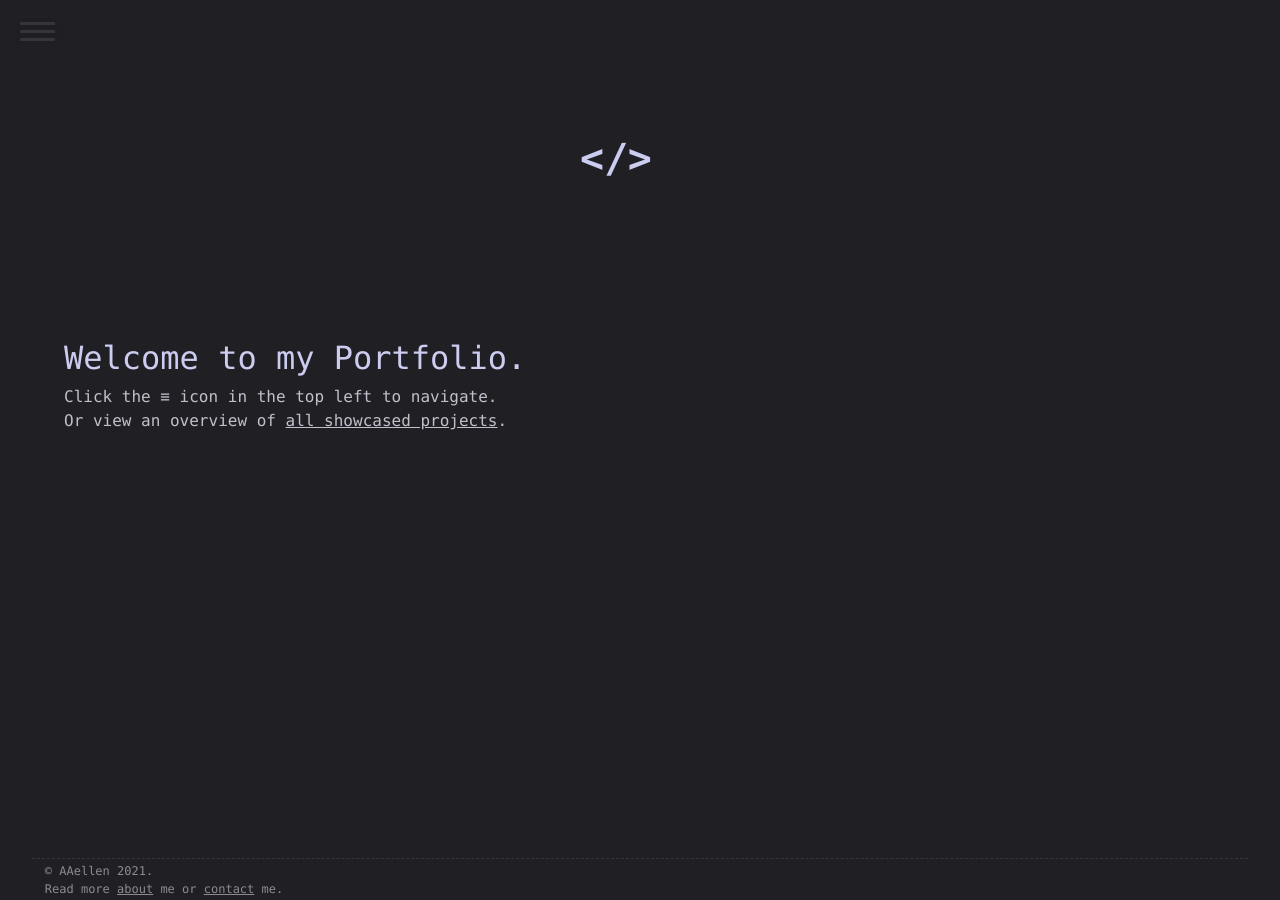
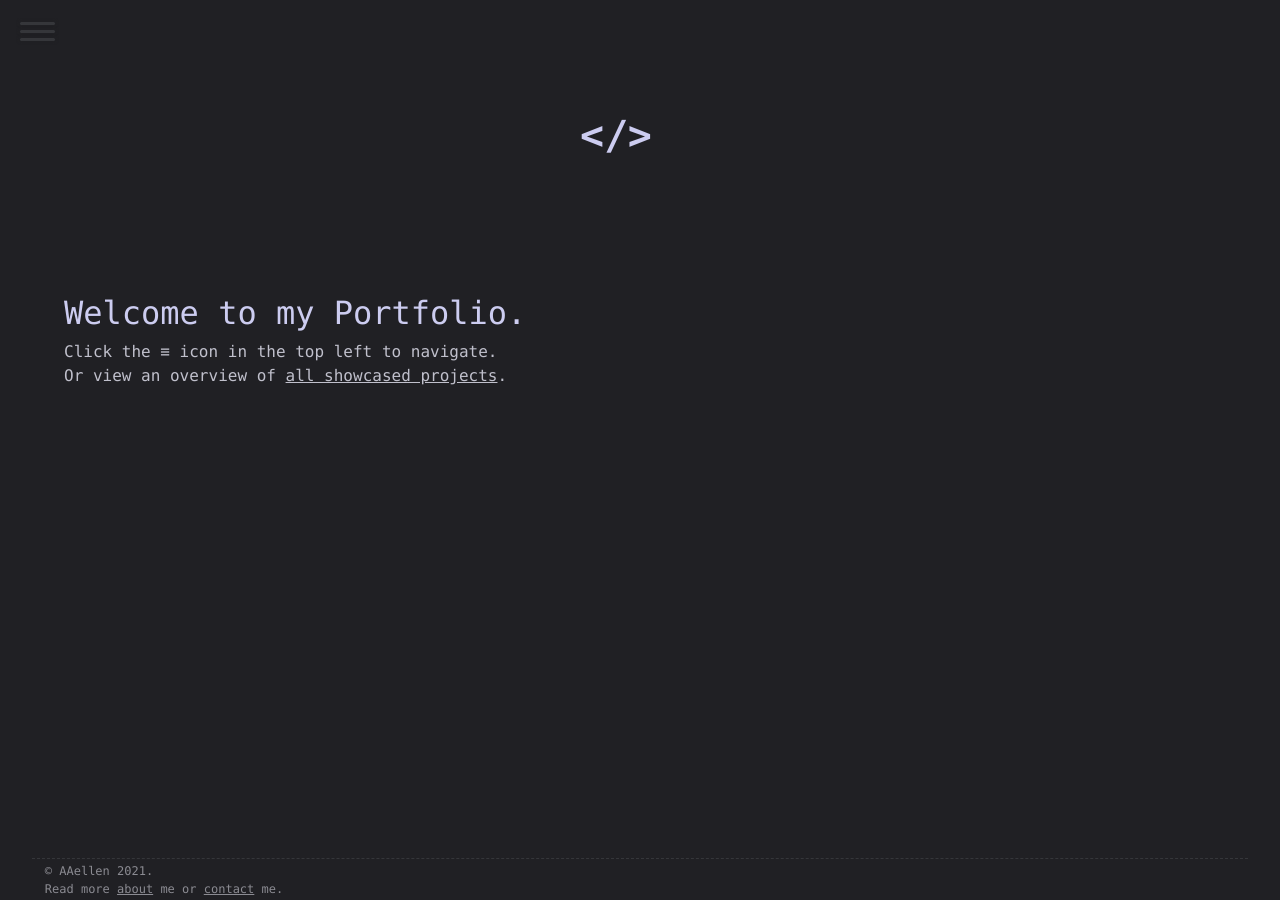
Before and after one commit to AAellen/AAellen.github.io, a Jekyll site: the page built from index.html, in a window 1280 px wide. Built offline with Jekyll 4.4.1, drawn with Linux system fonts in a browser that asks for light colours; nearby versions of some CDN libraries.

Commit message:
Update main.css

```diff
--- a/css/main.css
+++ b/css/main.css
@@ -130,7 +130,7 @@ label {
   align-items: center;
   /* padding-left: 75px; */
   width: 100%;
-  height: 35%;
+  height: 30%;
 }
 
 
```
